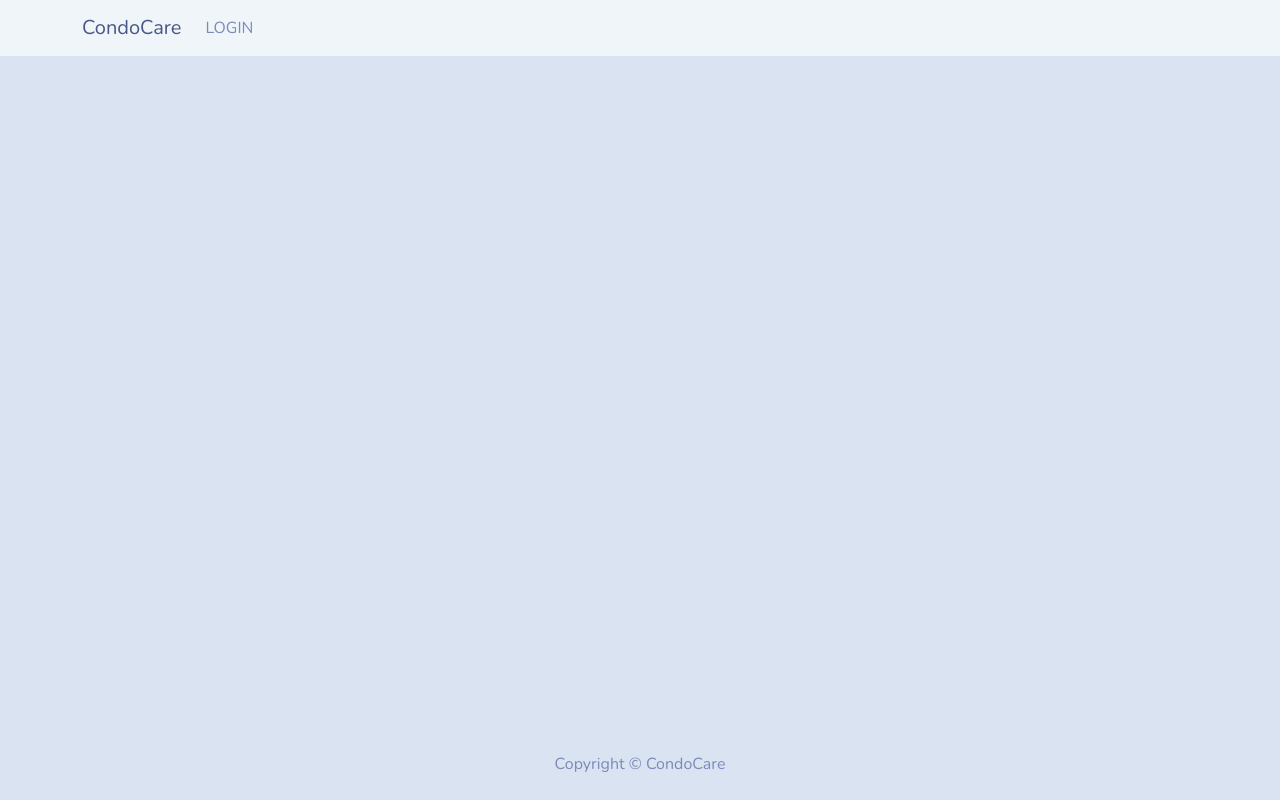
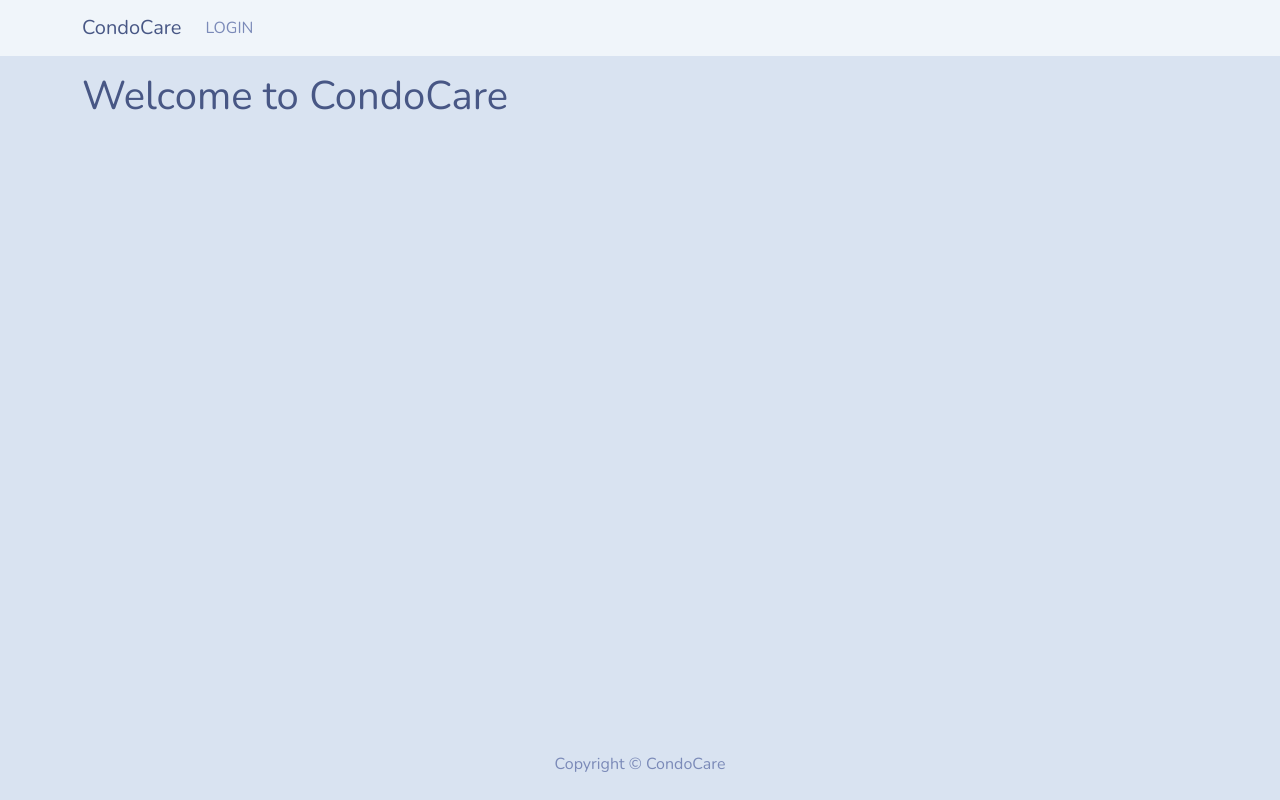
Before and after one commit to THE-390-Team/THE-390, a React (Create React App) app in the folder frontend/: page / in a window 1280 px wide. Built offline with nearby package versions, Linux system fonts and the light colour scheme.

Commit message:
make small adjustments to layout and efficiency

```diff
--- a/frontend/src/components/dashboard/UserInfo.js
+++ b/frontend/src/components/dashboard/UserInfo.js
@@ -14,21 +14,7 @@ import { useProfile } from "../../utils/hooks/ProfileContext";
 
 const UserInfo = () => {
 
-    const { profileInfo, getProfileInformation, setProfileInformation } = useProfile();
-
-    // user information
-    // const [profileInfo, setProfileInfo] = useState({
-    //     avatar: profilepic,
-    //     first_name: "",
-    //     last_name: "",
-    //     email: "",
-    //     phone_number: "",
-    //     address: "",
-    //     city: "",
-    //     province: "",
-    //     registration_key: "",
-    //     postal_code: "",
-    // });
+    const { profileInfo } = useProfile();
 
     // This call is not needed anymore because the call is made right after sign up
     // get information on active user
--- a/frontend/src/screens/HomeScreen.js
+++ b/frontend/src/screens/HomeScreen.js
@@ -4,7 +4,7 @@ import { Link } from "react-router-dom";
 const HomeScreen = () => {
     return (
 
-            <div></div>
+        <div> <h1>Welcome to CondoCare</h1></div>
 
 
     )
```
